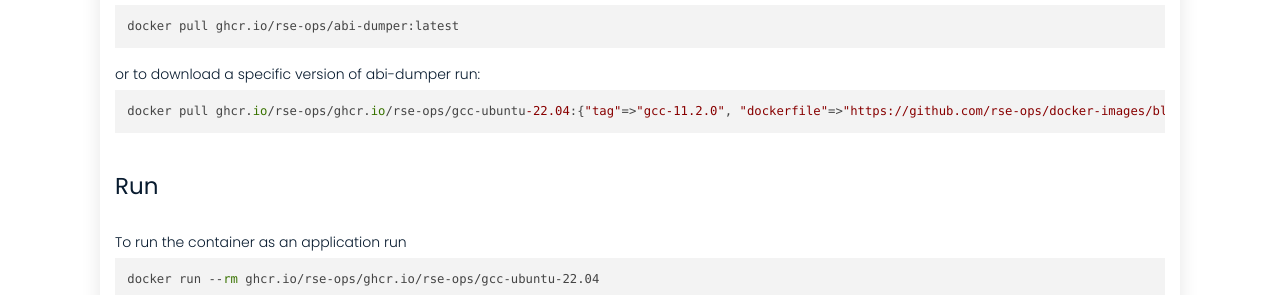
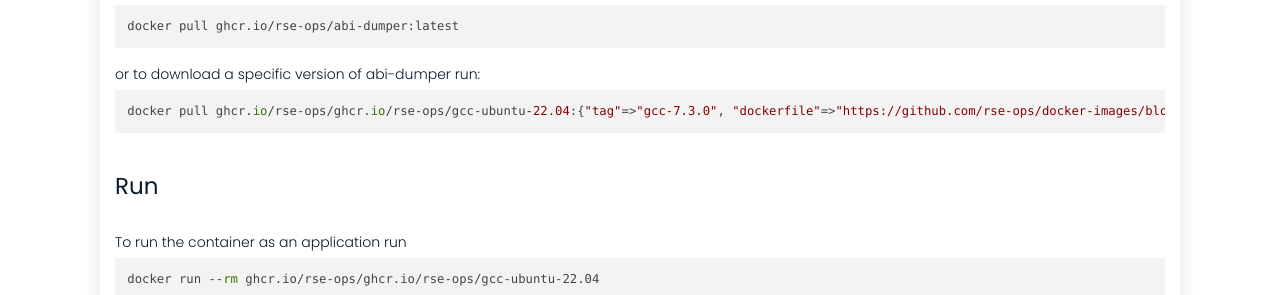
Before and after one commit to rse-ops/docker-images, a Jekyll site: the page built from _library/ghcr.io-rse-ops-gcc-ubuntu-22.04.md, in a window 1280 px wide and 1002 px high. Shown: the part 520-815 px from the top of the window. Built offline with Jekyll 4.4.1, drawn with Linux system fonts in a browser that asks for light colours; nearby versions of some CDN libraries.

Commit message:
Automated push to update library 2021-12-11

```diff
--- a/_library/ghcr.io-rse-ops-gcc-ubuntu-22.04.md
+++ b/_library/ghcr.io-rse-ops-gcc-ubuntu-22.04.md
@@ -1,14 +1,11 @@
 ---
 layout: container
 name: ghcr.io/rse-ops/gcc-ubuntu-22.04
-updated_at: 2021-12-11 05:05:47.163806
+updated_at: 2021-12-11 05:59:33.454181
 
 
 container_url: https://github.com/orgs/rse-ops/packages/container/package/gcc-ubuntu-22.04
 versions:
- - tag: gcc-11.2.0
-   dockerfile: https://github.com/rse-ops/docker-images/blob/main/ubuntu/gcc/Dockerfile
-   manifest: https://crane.ggcr.dev/manifest/ghcr.io/rse-ops/gcc-ubuntu-22.04:gcc-11.2.0
  - tag: gcc-7.3.0
    dockerfile: https://github.com/rse-ops/docker-images/blob/main/ubuntu/gcc/Dockerfile
    manifest: https://crane.ggcr.dev/manifest/ghcr.io/rse-ops/gcc-ubuntu-22.04:gcc-7.3.0
```
Also changed, not shown: other parts of _library/ghcr.io-rse-ops-gcc-ubuntu-22.04.md (+3 -0 lines).
